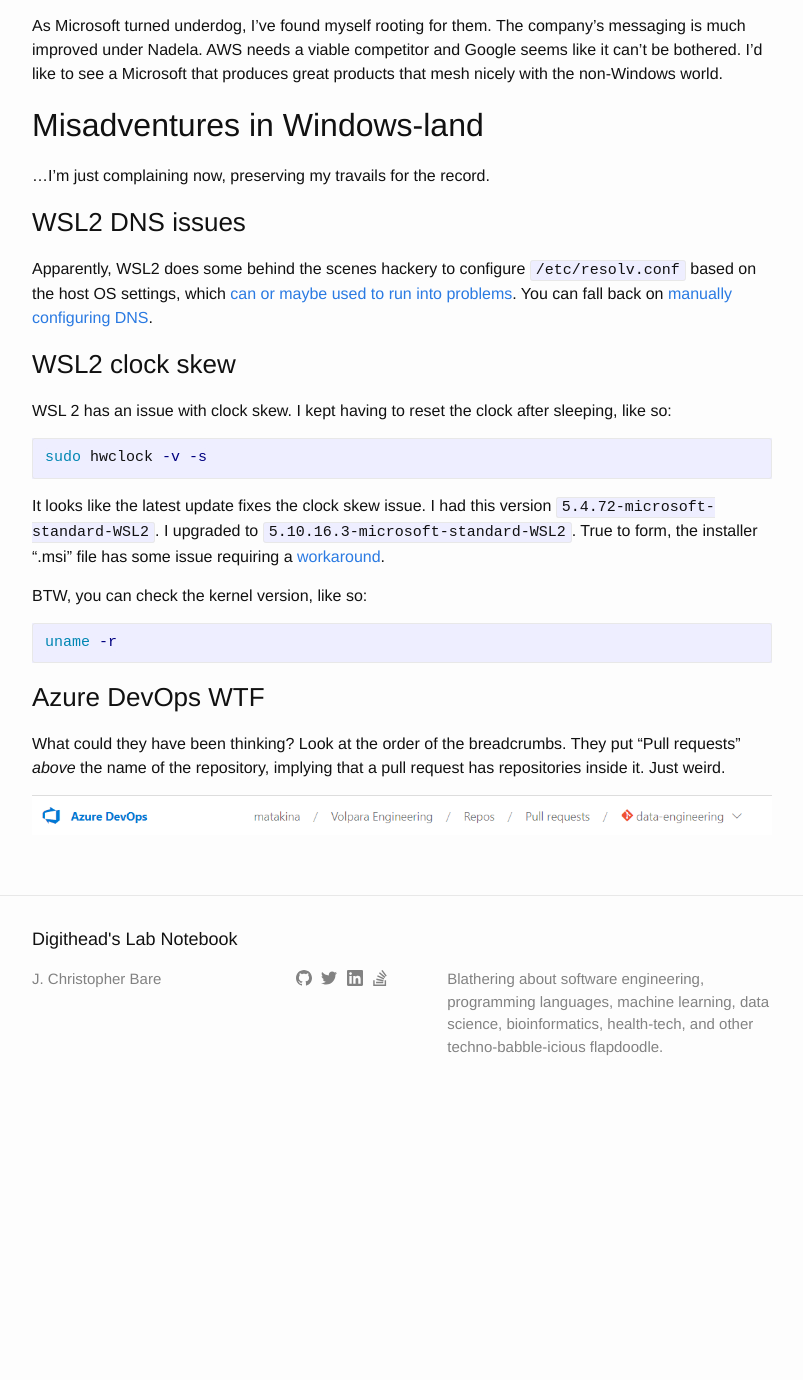
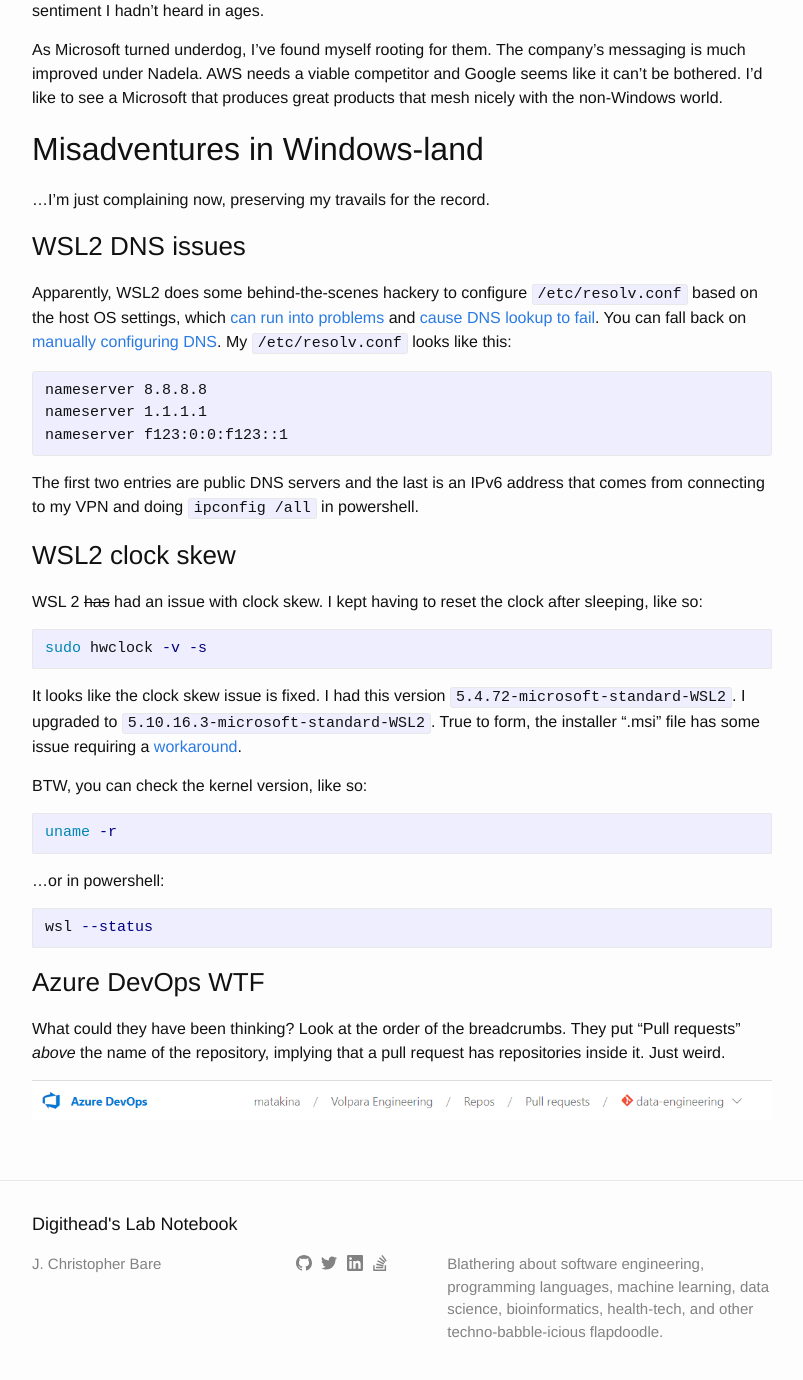
Before and after one commit to cbare/cbare.github.io, a Jekyll site: the page built from _posts/2021-04-24-how-to-windows.md, in a window 1280 px wide and 1400 px high, scrolled down 2657 px. Shown: the top 1380 px of the window, without its empty margins (238-1041 px from the left). Built offline with Jekyll 4.4.1, drawn with Linux system fonts in a browser that asks for light colours; before the commit the page ends 3775 px from its top, so only the background shows below that; some of the changed text lies outside the part shown.

Commit message:
updates to windows post

````diff
--- a/_posts/2021-04-24-how-to-windows.md
+++ b/_posts/2021-04-24-how-to-windows.md
@@ -87,25 +87,40 @@
 
 ### WSL2 DNS issues
 
-Apparently, WSL2 does some behind the scenes hackery to configure `/etc/resolv.conf` based on the host OS settings, which [can or maybe used to run into problems][2001]. You can fall back on [manually configuring DNS][2002].
+Apparently, WSL2 does some behind-the-scenes hackery to configure `/etc/resolv.conf` based on the host OS settings, which [can run into problems][2001] and [cause DNS lookup to fail][2003]. You can fall back on [manually configuring DNS][2002]. My `/etc/resolv.conf` looks like this:
+
+```txt
+nameserver 8.8.8.8
+nameserver 1.1.1.1
+nameserver f123:0:0:f123::1
+```
+
+The first two entries are public DNS servers and the last is an IPv6 address that comes from connecting to my VPN and doing `ipconfig /all` in powershell.
 
 [2001]: https://github.com/microsoft/WSL/issues/5256
 [2002]: https://gist.github.com/sivinnguyen/8bc0125b274250683a97e149cf270040
+[2003]: https://github.com/microsoft/WSL/issues/6404
 
 ### WSL2 clock skew
 
-WSL 2 has an issue with clock skew. I kept having to reset the clock after sleeping, like so:
+WSL 2 ~~has~~ had an issue with clock skew. I kept having to reset the clock after sleeping, like so:
 
 ```sh
 sudo hwclock -v -s
 ```
 
-It looks like the latest update fixes the clock skew issue. I had this version `5.4.72-microsoft-standard-WSL2`. I upgraded to `5.10.16.3-microsoft-standard-WSL2`. True to form, the installer ".msi" file has some issue requiring a [workaround][17].
+It looks like the clock skew issue is fixed. I had this version `5.4.72-microsoft-standard-WSL2`. I upgraded to `5.10.16.3-microsoft-standard-WSL2`. True to form, the installer ".msi" file has some issue requiring a [workaround][17].
 
 BTW, you can check the kernel version, like so:
 
 ```sh
 uname -r
+```
+
+...or in powershell:
+
+```sh
+wsl --status
 ```
 
 ### Azure DevOps WTF
````
Also changed, not shown: other parts of _posts/2021-04-24-how-to-windows.md (+1 -1 lines).
